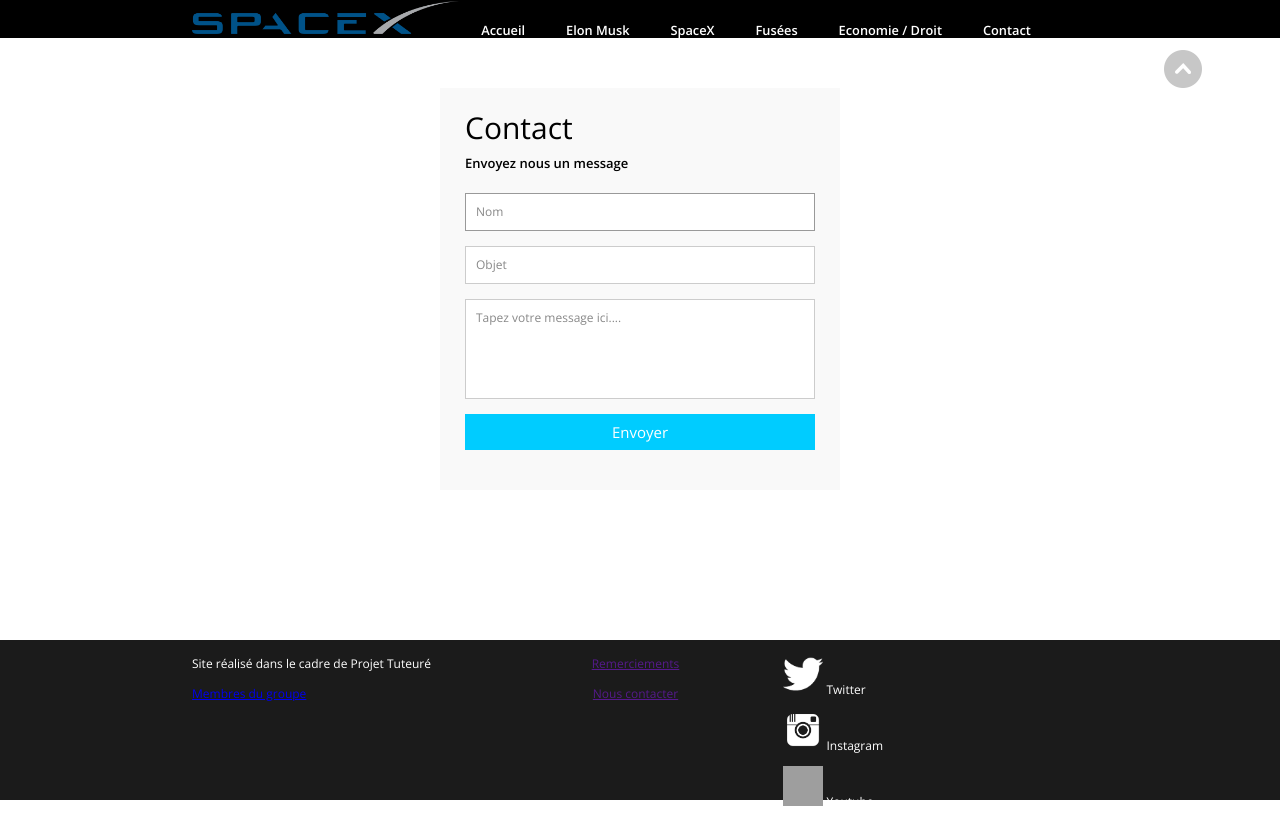
After one commit to GaetanCom/Projet_Tutore_SpaceX, a PHP site: page /contact.php in a window 1280 px wide. The commit adds this page. Run offline with PHP 8.4, Linux system fonts and the light colour scheme; some libraries are stand-ins or nearby versions; grey boxes are pictures that could not be loaded.

Commit message:
Add files via upload

```diff
--- a/Economie.php
+++ b/Economie.php
@@ -9,7 +9,8 @@
   </head>
 
   <body>
-    <?php include("header.html"); ?>
+    <?php include("header.html");
+    include("totop.php"); ?>
 
     <main>
     	<a href="Article.php?article=Economie">
--- a/ElonMusk.php
+++ b/ElonMusk.php
@@ -9,7 +9,8 @@
   </head>
 
   <body>
-    <?php include("header.html"); ?>
+    <?php include("header.html");
+    include("totop.php"); ?>
 
     <main>
     	<a href="Article.php?article=ElonMusk_Présentation">
--- a/Fusees.php
+++ b/Fusees.php
@@ -9,7 +9,8 @@
   </head>
 
   <body>
-    <?php include("header.html"); ?>
+    <?php include("header.html");
+    include("totop.php"); ?>
 
     <main>
     	<a href="Article.php?article=Fusées_Dragon">
--- a/SpaceX.php
+++ b/SpaceX.php
@@ -9,7 +9,8 @@
   </head>
 
   <body>
-    <?php include("header.html"); ?>
+    <?php include("header.html");
+    include("totop.php"); ?>
 
     <main>
     	<a href="Article.php?article=SpaceX_Présentation">
--- /dev/null
+++ b/contact.php
@@ -0,0 +1,80 @@
+
+<?php
+define('SITE_ROOT', __DIR__);
+ ?>
+   <head>
+     <link rel="stylesheet" href="style_footer_header.css"/>
+     <link rel="stylesheet" href="style.css"/>
+     <link rel="icon" href="Images/Logo2.png"/>
+     <title> Fusées | SpaceX </title>
+      <link rel="stylesheet" href="master.css">
+   </head>
+<body>
+      <?php
+    include("header.html");
+    include("totop.php");
+       ?>
+        <div class="container">
+  <form id="contact" action="" method="post">
+    <h3>Contact</h3>
+    <h4>Envoyez nous un message</h4>
+    <fieldset>
+      <input name="Nom" placeholder="Nom" type="text" tabindex="1" required autofocus>
+    </fieldset>
+    <fieldset>
+      <input name="Objet" placeholder="Objet" type="text" tabindex="2" required>
+    </fieldset>
+    <fieldset>
+      <textarea name="Message" placeholder="Tapez votre message ici...." tabindex="3" required></textarea>
+    </fieldset>
+    <fieldset>
+      <button name="submit" type="submit" id="contact-submit" data-submit="...Sending">Envoyer</button>
+    </fieldset>
+  </form>
+</div>
+<?php
+if(isset($_POST['submit'])){
+            $nom=$_POST['Nom'];
+            $objet=$_POST['Objet'];
+            $message=$_POST['Message'];
+            require("phpmailer/src/PHPMailer.php");
+            require("phpmailer/src/SMTP.php");
+
+              $mail = new PHPMailer\PHPMailer\PHPMailer();
+              $mail->IsSMTP(); // enable SMTP
+
+              $mail->SMTPDebug = 0; //0, 1 ou 2
+              $mail->SMTPAuth = true;
+              $mail->SMTPSecure = 'ssl';
+              $mail->Host = "smtp.gmail.com";
+              $mail->Port = 465;
+              $mail->IsHTML(true);
+              $mail->Username = "contactprojettutspacex";
+              $mail->Password = "Contact@ProjetTut";
+              $mail->SetFrom("contactprojettutspacex@gmail.com");
+              $mail->Subject = " ".$objet." par ".$nom."";
+              $mail->Body = $message;
+              $mail->AddAddress("projettutspacex@gmail.com");
+
+               if(!$mail->Send()) {
+                  echo "Mailer Error: " . $mail->ErrorInfo;
+               } else {
+                  echo "Message envoyé";
+               }
+          ?>
+      </div>
+  </div>
+  <?php
+}
+ ?>
+        <div class="contenu">
+          <?php include("footer.html"); ?>
+      </body>
+
+      <script src="https://ajax.googleapis.com/ajax/libs/jquery/1.6.2/jquery.min.js" type="text/javascript">
+        <?php include("fonction.js") ?>
+      </script>
+
+      <script type="text/javascript">
+        <?php include("fonction2.js") ?>
+      </script>
--- a/header.html
+++ b/header.html
@@ -11,6 +11,7 @@
       <a class="menu" href="SpaceX.php"> SpaceX <div id="S"> </div></a>
       <a class="menu" href="Fusees.php"> Fusées <div id="F"> </div></a>
       <a class="menu" href="Economie.php"> Economie / Droit <div id="Ec"> </div></a>
+      <a class="menu" href="contact.php"> Contact <div id="c"> </div></a>
     </nav>
   </div>
 </header>
--- /dev/null
+++ b/master.css
@@ -0,0 +1,116 @@
+
+@import url(https://fonts.googleapis.com/css?family=Open+Sans:400italic,400,300,600);
+
+* {
+	margin:0;
+	padding:0;
+	box-sizing:border-box;
+	-webkit-box-sizing:border-box;
+	-moz-box-sizing:border-box;
+	-webkit-font-smoothing:antialiased;
+	-moz-font-smoothing:antialiased;
+	-o-font-smoothing:antialiased;
+	font-smoothing:antialiased;
+	text-rendering:optimizeLegibility;
+}
+
+body {
+	font-family:"Open Sans", Helvetica, Arial, sans-serif;
+	font-weight:300;
+	font-size: 12px;
+	line-height:30px;
+}
+
+.container {
+	max-width:400px;
+	width:100%;
+	margin:0 auto;
+	position:relative;
+}
+
+#contact input[type="text"], #contact input[type="email"], #contact input[type="tel"], #contact input[type="url"], #contact textarea, #contact button[type="submit"] { font:400 12px/16px "Open Sans", Helvetica, Arial, sans-serif; }
+
+#contact {
+	background:#F9F9F9;
+	padding:25px;
+	margin:50px 0;
+}
+
+#contact h3 {
+	color: black;
+	display: block;
+	font-size: 30px;
+	font-weight: 400;
+}
+
+#contact h4 {
+	margin:5px 0 15px;
+	display:block;
+	font-size:13px;
+}
+
+fieldset {
+	border: medium none !important;
+	margin: 0 0 10px;
+	min-width: 100%;
+	padding: 0;
+	width: 100%;
+}
+
+#contact input[type="text"], #contact input[type="email"], #contact input[type="tel"], #contact input[type="url"], #contact textarea {
+	width:100%;
+	border:1px solid #CCC;
+	background:#FFF;
+	margin:0 0 5px;
+	padding:10px;
+}
+
+#contact input[type="text"]:hover, #contact input[type="email"]:hover, #contact input[type="tel"]:hover, #contact input[type="url"]:hover, #contact textarea:hover {
+	-webkit-transition:border-color 0.3s ease-in-out;
+	-moz-transition:border-color 0.3s ease-in-out;
+	transition:border-color 0.3s ease-in-out;
+	border:1px solid #AAA;
+}
+
+#contact textarea {
+	height:100px;
+	max-width:100%;
+  resize:none;
+}
+
+#contact button[type="submit"] {
+	cursor:pointer;
+	width:100%;
+	border:none;
+	background:#0CF;
+	color:#FFF;
+	margin:0 0 5px;
+	padding:10px;
+	font-size:15px;
+}
+
+#contact button[type="submit"]:hover {
+	background:#09C;
+	-webkit-transition:background 0.3s ease-in-out;
+	-moz-transition:background 0.3s ease-in-out;
+	transition:background-color 0.3s ease-in-out;
+}
+
+#contact button[type="submit"]:active { box-shadow:inset 0 1px 3px rgba(0, 0, 0, 0.5); }
+
+#contact input:focus, #contact textarea:focus {
+	outline:0;
+	border:1px solid #999;
+}
+::-webkit-input-placeholder {
+ color:#888;
+}
+:-moz-placeholder {
+ color:#888;
+}
+::-moz-placeholder {
+ color:#888;
+}
+:-ms-input-placeholder {
+ color:#888;
+}
--- a/membres.php
+++ b/membres.php
@@ -9,7 +9,8 @@
   </head>
 
   <body>
-    <?php include("header.html"); ?>
+    <?php include("header.html");
+    include("totop.php"); ?>
     <div class="cases">
       <div class="first">
         <div class="membre">
--- a/style_footer_header.css
+++ b/style_footer_header.css
@@ -39,7 +39,7 @@
   padding: 0 1.6vw 0 1.6vw;
   font-weight: bold;
   text-align: center;
-  font-size: 1.1vmax;
+  font-size: 1vmax;
   outline: 0;
   transition: 1s;
 }
--- /dev/null
+++ b/to-top.js
@@ -0,0 +1,11 @@
+jQuery(function(){
+$(function () {
+$(window).scroll(function () { //Fonction appelée quand on descend la page
+if ($(this).scrollTop() > 200 ) {  // Quand on est à 200pixels du haut de page,
+$('#scrollUp').css('right','10px'); // Replace à 10pixels de la droite l'image
+} else {
+$('#scrollUp').removeAttr( 'style' ); // Enlève les attributs CSS affectés par javascript
+}
+});
+});
+});
--- /dev/null
+++ b/to_top.css
@@ -0,0 +1,20 @@
+.back-to-top {
+	position: fixed;
+	margin-left: 90%;
+	text-decoration: none;
+	color: #000000;
+	font-size: 12px;
+	padding: 1em;
+	display: block;
+  opacity: 0.3;
+}
+
+.back-to-top:hover {
+  opacity: 1;
+}
+#scrollup{
+position: fixed;
+bottom : 10px;
+right: -100px;
+opacity: 0.5;
+}
--- /dev/null
+++ b/totop.php
@@ -0,0 +1,7 @@
+<link rel="stylesheet" href="to_top.css">
+<div class="scrollup">
+  <script src="to-top.js"></script>
+  <a href="#top" class="back-to-top" style="display: inline;">
+<img src="to_top.png">
+  </a>
+</div>
```
Also changed, not shown: index.php (+17 -2 lines), to_top.png (added).
